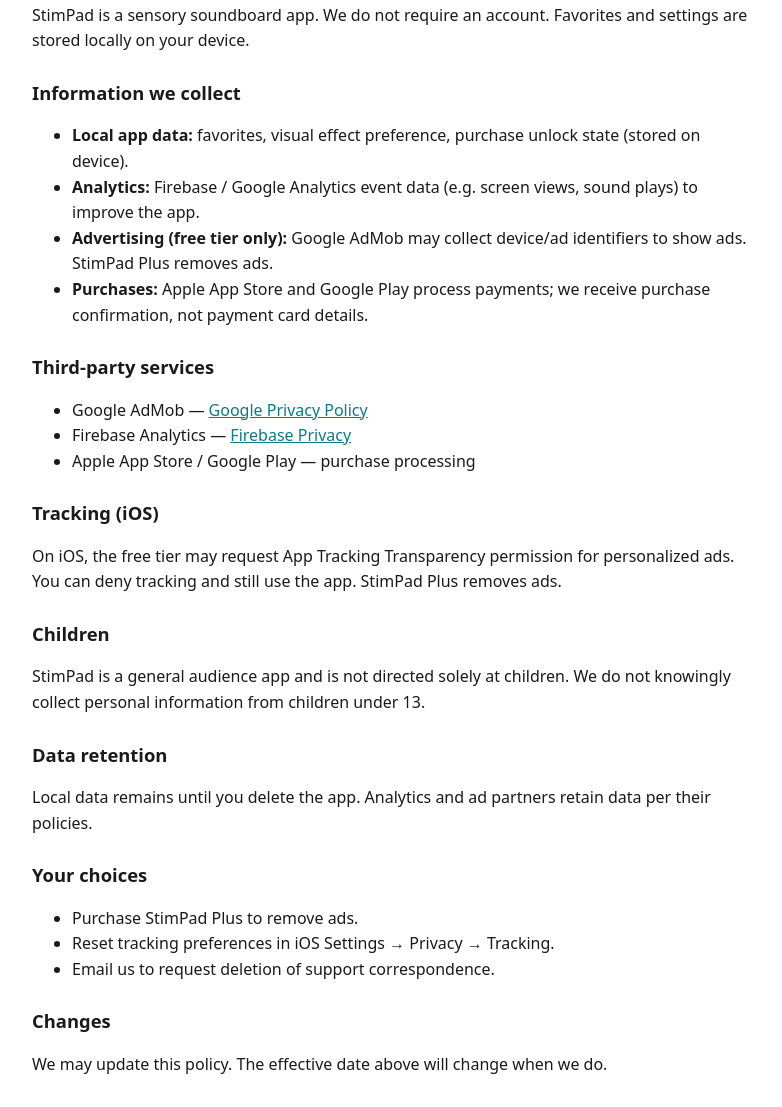
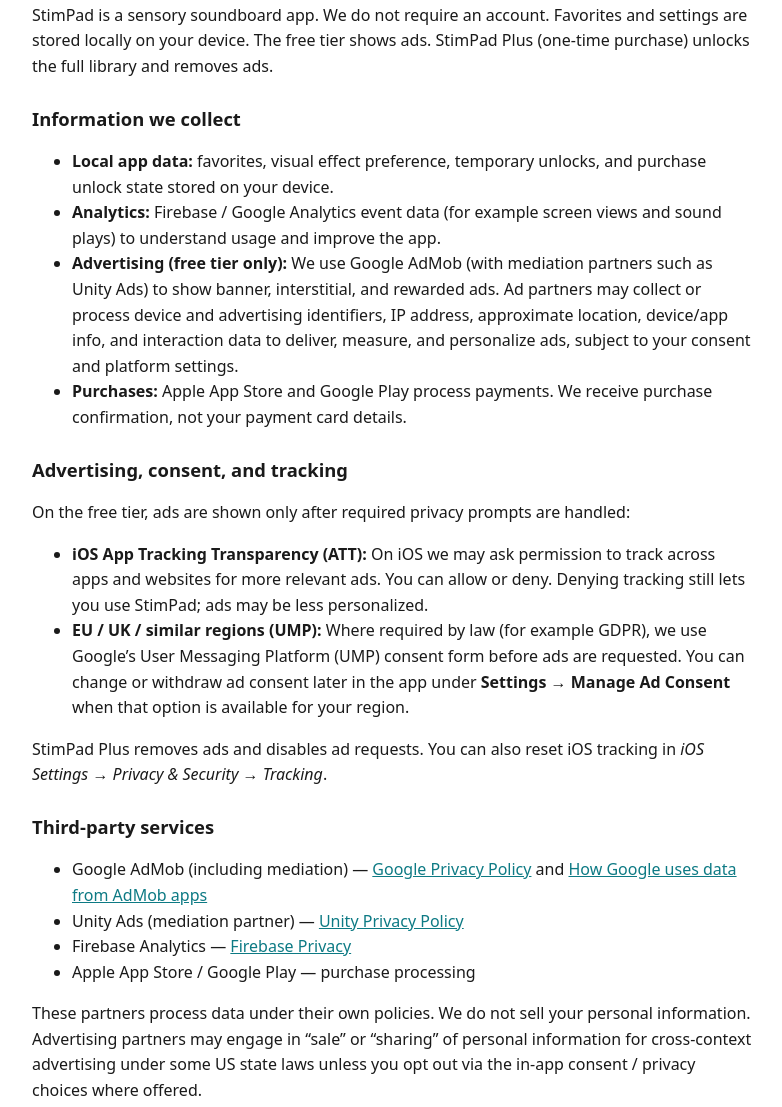
Before and after one commit to OrehRuoy/StimPad, a plain HTML site: page privacy-policy.html in a window 1280 px wide. Shown: the part 255-1362 px from the top of the page, without its empty margins (248-1030 px from the left). Drawn offline with Linux system fonts and the light colour scheme.

Commit message:
Update privacy policy for AdMob, Unity mediation, ATT, and UMP consent.
Co-authored-by: Cursor <cursoragent@cursor.com>

```diff
--- a/privacy-policy.html
+++ b/privacy-policy.html
@@ -13,7 +13,7 @@
 </head>
 <body>
   <h1>StimPad Privacy Policy</h1>
-  <p><strong>Effective date:</strong> July 31, 2026</p>
+  <p><strong>Effective date:</strong> August 5, 2026</p>
   <p>
     StimPad ("Audio Sensory Fidget") is published by Brock Hall (OrehRuoy).
     Contact: <a href="mailto:hallanhype@gmail.com">hallanhype@gmail.com</a>
@@ -23,42 +23,60 @@
   <p>
     StimPad is a sensory soundboard app. We do not require an account.
     Favorites and settings are stored locally on your device.
+    The free tier shows ads. StimPad Plus (one-time purchase) unlocks the full library and removes ads.
   </p>
 
   <h2>Information we collect</h2>
   <ul>
-    <li><strong>Local app data:</strong> favorites, visual effect preference, purchase unlock state (stored on device).</li>
-    <li><strong>Analytics:</strong> Firebase / Google Analytics event data (e.g. screen views, sound plays) to improve the app.</li>
-    <li><strong>Advertising (free tier only):</strong> Google AdMob may collect device/ad identifiers to show ads. StimPad Plus removes ads.</li>
-    <li><strong>Purchases:</strong> Apple App Store and Google Play process payments; we receive purchase confirmation, not payment card details.</li>
+    <li><strong>Local app data:</strong> favorites, visual effect preference, temporary unlocks, and purchase unlock state stored on your device.</li>
+    <li><strong>Analytics:</strong> Firebase / Google Analytics event data (for example screen views and sound plays) to understand usage and improve the app.</li>
+    <li><strong>Advertising (free tier only):</strong> We use Google AdMob (with mediation partners such as Unity Ads) to show banner, interstitial, and rewarded ads. Ad partners may collect or process device and advertising identifiers, IP address, approximate location, device/app info, and interaction data to deliver, measure, and personalize ads, subject to your consent and platform settings.</li>
+    <li><strong>Purchases:</strong> Apple App Store and Google Play process payments. We receive purchase confirmation, not your payment card details.</li>
   </ul>
+
+  <h2>Advertising, consent, and tracking</h2>
+  <p>
+    On the free tier, ads are shown only after required privacy prompts are handled:
+  </p>
+  <ul>
+    <li><strong>iOS App Tracking Transparency (ATT):</strong> On iOS we may ask permission to track across apps and websites for more relevant ads. You can allow or deny. Denying tracking still lets you use StimPad; ads may be less personalized.</li>
+    <li><strong>EU / UK / similar regions (UMP):</strong> Where required by law (for example GDPR), we use Google’s User Messaging Platform (UMP) consent form before ads are requested. You can change or withdraw ad consent later in the app under <strong>Settings → Manage Ad Consent</strong> when that option is available for your region.</li>
+  </ul>
+  <p>
+    StimPad Plus removes ads and disables ad requests. You can also reset iOS tracking in
+    <em>iOS Settings → Privacy &amp; Security → Tracking</em>.
+  </p>
 
   <h2>Third-party services</h2>
   <ul>
-    <li>Google AdMob — <a href="https://policies.google.com/privacy">Google Privacy Policy</a></li>
+    <li>Google AdMob (including mediation) — <a href="https://policies.google.com/privacy">Google Privacy Policy</a> and <a href="https://support.google.com/admob/answer/6128543">How Google uses data from AdMob apps</a></li>
+    <li>Unity Ads (mediation partner) — <a href="https://unity.com/legal/game-player-and-app-user-privacy-policy">Unity Privacy Policy</a></li>
     <li>Firebase Analytics — <a href="https://firebase.google.com/support/privacy">Firebase Privacy</a></li>
     <li>Apple App Store / Google Play — purchase processing</li>
   </ul>
-
-  <h2>Tracking (iOS)</h2>
   <p>
-    On iOS, the free tier may request App Tracking Transparency permission for personalized ads.
-    You can deny tracking and still use the app. StimPad Plus removes ads.
+    These partners process data under their own policies. We do not sell your personal information.
+    Advertising partners may engage in “sale” or “sharing” of personal information for cross-context advertising under some US state laws unless you opt out via the in-app consent / privacy choices where offered.
   </p>
 
   <h2>Children</h2>
   <p>
     StimPad is a general audience app and is not directed solely at children.
-    We do not knowingly collect personal information from children under 13.
+    We do not knowingly collect personal information from children under 13
+    (or under 16 where a higher age of digital consent applies).
   </p>
 
   <h2>Data retention</h2>
-  <p>Local data remains until you delete the app. Analytics and ad partners retain data per their policies.</p>
+  <p>
+    Local data remains until you delete the app or clear app data.
+    Analytics and advertising partners retain data according to their own policies.
+  </p>
 
   <h2>Your choices</h2>
   <ul>
     <li>Purchase StimPad Plus to remove ads.</li>
-    <li>Reset tracking preferences in iOS Settings → Privacy → Tracking.</li>
+    <li>Respond to ATT and UMP consent prompts; reopen ad privacy choices via <strong>Settings → Manage Ad Consent</strong> when available.</li>
+    <li>Reset tracking preferences in iOS Settings → Privacy &amp; Security → Tracking.</li>
     <li>Email us to request deletion of support correspondence.</li>
   </ul>
 
```
